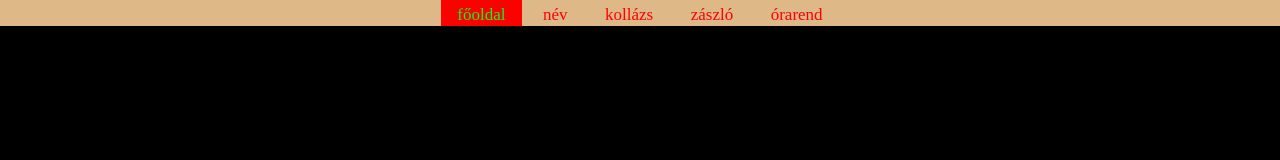
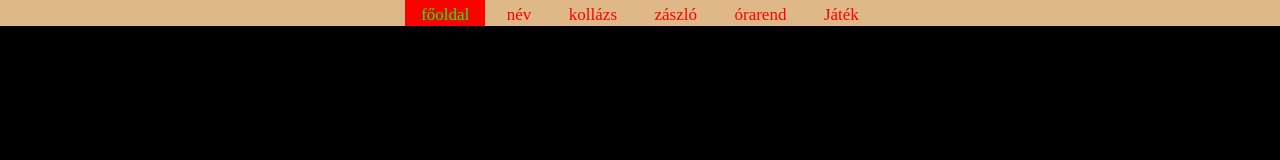
Before and after one commit to Kristof30045/Beadando, a plain HTML site: page index.html in a window 1280 px wide. Drawn offline with Linux system fonts and the light colour scheme; a web font is replaced by a local one.

Commit message:
Update index.html

```diff
--- a/index.html
+++ b/index.html
@@ -15,6 +15,7 @@
   <a href="kollázs.html">kollázs</a>
   <a href="zászló.html">zászló</a>
   <a href="órarend.html">órarend</a>
+  <a href="Snake-Game/index.html">Játék</a>
   <a href="javascript:void(0);" class="icon" onclick="myFunction()">
   </a>
 </div>
```
